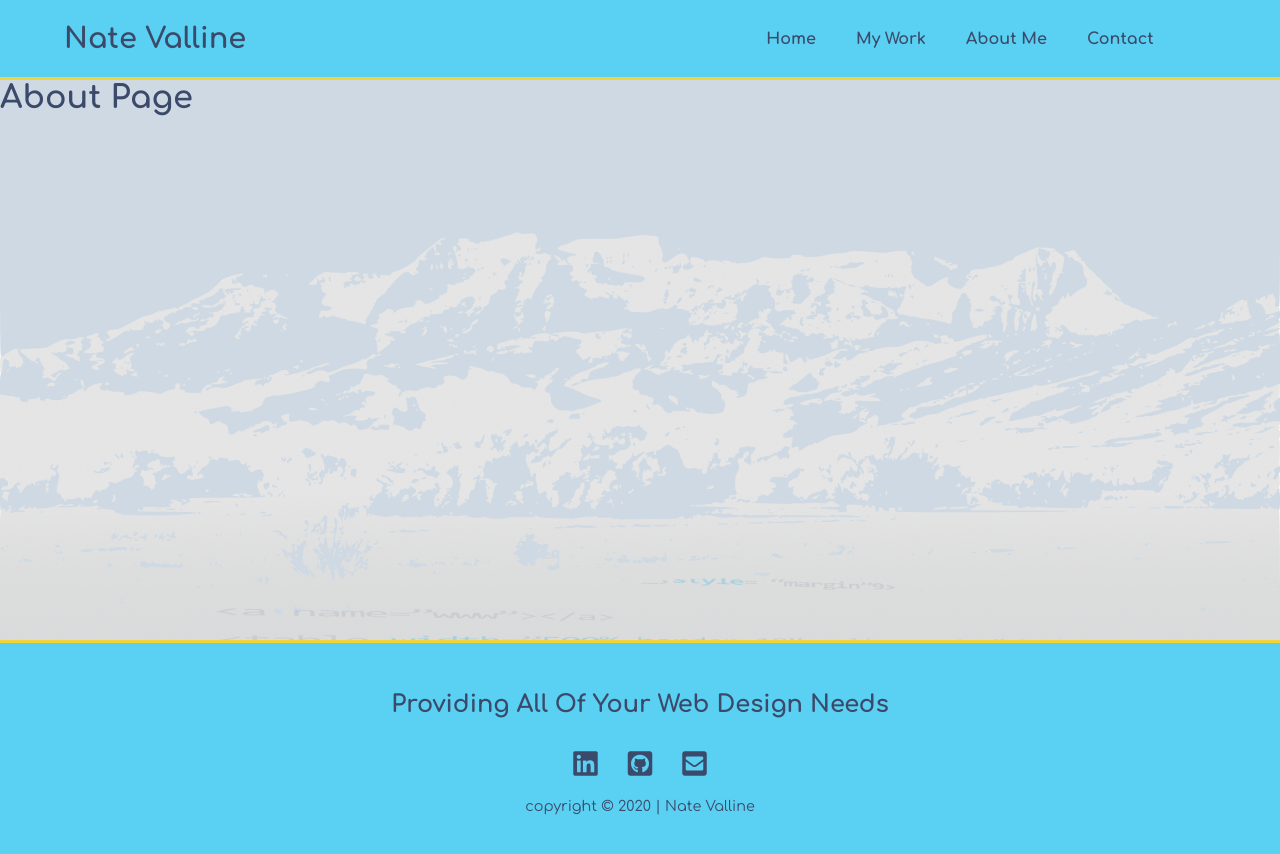
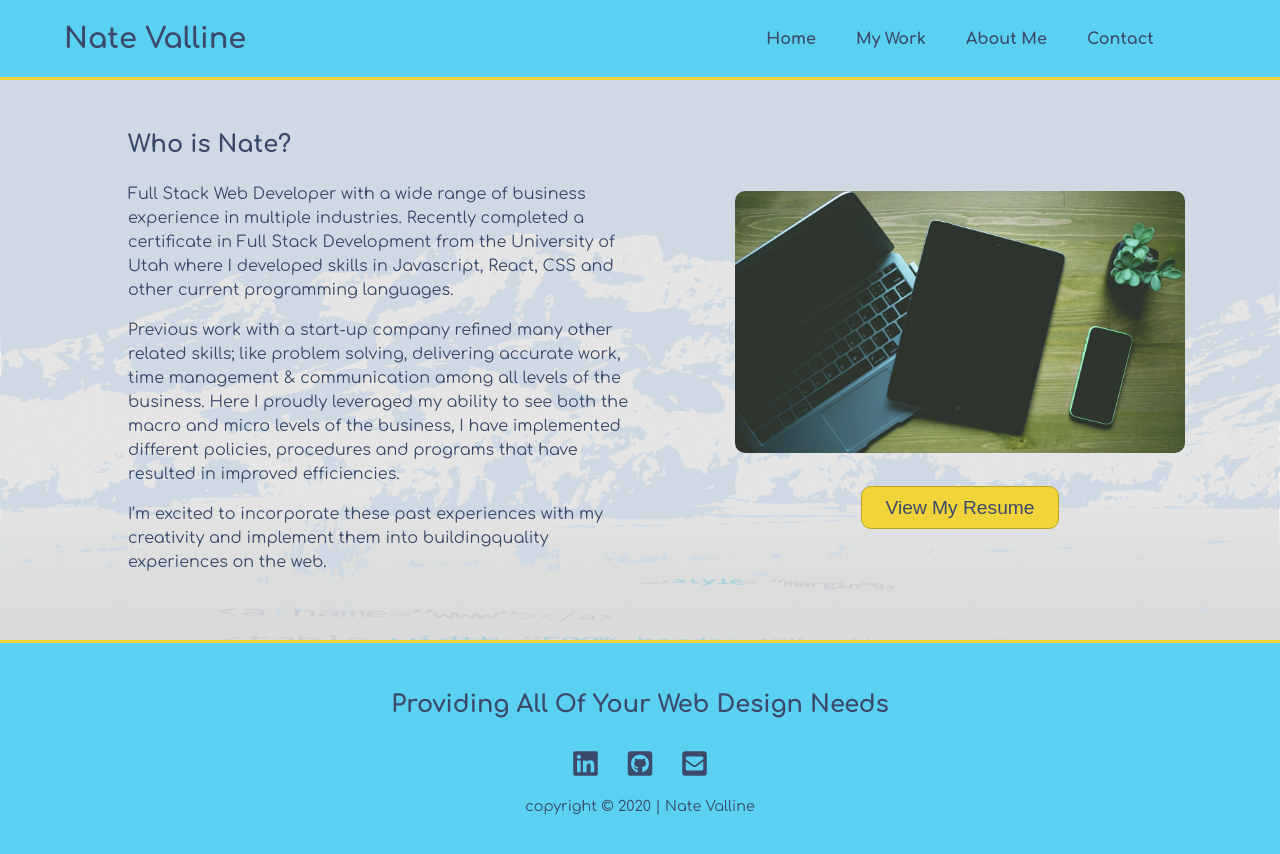
Before and after one commit to nvalline/portfolio-v3, a React (Create React App) app: page /about in a window 1280 px wide. Shown: the top 854 px of the page. Built offline with nearby package versions, Linux system fonts and the light colour scheme.

Commit message:
added about page & styles

```diff
--- /dev/null
+++ b/src/components/AboutBio.js
@@ -0,0 +1,15 @@
+import React from 'react';
+
+function AboutBio() {
+    return (
+        <div className="about-block">
+            <h2>Who is Nate?</h2>
+            <p>Full Stack Web Developer with a wide range of business experience in multiple industries. Recently completed a certificate in Full Stack Development from the University of Utah where I developed skills in Javascript, React, CSS and other current programming languages.</p>
+            <p>Previous work with a start-up company refined many other related skills; like problem solving, delivering accurate work, time management & communication among all levels of the business. Here I proudly leveraged my ability to see both the macro and micro levels of the business, I have
+            implemented different policies, procedures and programs that have resulted in improved efficiencies.</p>
+            <p>I’m excited to incorporate these past experiences with my creativity and implement them into buildingquality experiences on the web.</p>
+        </div>
+    )
+}
+
+export default AboutBio;
--- /dev/null
+++ b/src/components/AboutImage.js
@@ -0,0 +1,13 @@
+import React from 'react';
+
+import devices from '../img/devices1.jpg';
+
+function AboutImage() {
+    return (
+        <div className="img-block">
+            <img src={devices} alt="computer devices" className="img-home" />
+        </div>
+    )
+}
+
+export default AboutImage;
--- a/src/components/HomeImage.js
+++ b/src/components/HomeImage.js
@@ -7,7 +7,7 @@ import '../styles/home.css';
 function HomeImage() {
     return (
         <div className="img-block">
-            <img src={homeImage} alt="devices" className="img-home" />
+            <img src={homeImage} alt="profile graphic" className="img-home" />
         </div>
     )
 }
--- /dev/null
+++ b/src/components/Resume.js
@@ -0,0 +1,11 @@
+import React from 'react';
+
+function Resume() {
+    return (
+        <div>
+            <button className="button" type="button" onClick={() => (window.open('https://docs.google.com/document/d/1rVf1gmdIXvjpj-WJUHTYX13eEFSMjKUUWPtUT93X92s/edit?usp=sharing', '_blank'))}>View My Resume</button>
+        </div >
+    )
+}
+
+export default Resume;
--- a/src/pages/About.js
+++ b/src/pages/About.js
@@ -1,9 +1,21 @@
 import React from 'react';
+
+import AboutBio from '../components/AboutBio';
+import AboutImage from '../components/AboutImage';
+import Resume from '../components/Resume';
+
+import '../styles/about.css';
 
 function About() {
     return (
-        <main className="container">
-            <h1>About Page</h1>
+        <main className="container container-grid">
+            <div className="left-col">
+                <AboutBio />
+            </div>
+            <div className="right-col">
+                <AboutImage />
+                <Resume />
+            </div>
         </main>
     )
 }
--- /dev/null
+++ b/src/styles/about.css
@@ -0,0 +1,12 @@
+.about-block {
+    width: 80%;
+}
+
+.about-block h2 {
+    margin-bottom: 1em;
+}
+
+.about-block p {
+    line-height: 1.5;
+    margin-bottom: 1em;
+}
--- a/src/styles/home.css
+++ b/src/styles/home.css
@@ -1,19 +1,3 @@
-
-.container-grid {
-    display: grid;
-    grid-template-areas:
-        "left-col right-col";
-        grid-template-columns: 1fr 1fr;
-        grid-template-rows: 1fr;
-}
-
-.left-col {
-    grid-area: left-col;
-    display: flex;
-    justify-content: flex-end;
-    align-content: center;
-}
-
 .tag-block {
     display: flex;
     flex-direction: column;
@@ -28,14 +12,7 @@
     text-align: center;
 }
 
-/* Home Image Styles */
-.right-col {
-    grid-area: right-col;
-    display: flex;
-    justify-content: center;
-    align-items: center;
-}
-
+/* Home & About Image Styles */
 .img-block {
     max-width: 100%;
 }
--- a/src/styles/layout.css
+++ b/src/styles/layout.css
@@ -61,6 +61,29 @@ nav ul li a:hover {
     min-height: 70vh;
   }
 
+  .container-grid {
+    display: grid;
+    grid-template-areas:
+        "left-col right-col";
+        grid-template-columns: 1fr 1fr;
+        grid-template-rows: 1fr;
+}
+
+.left-col {
+    grid-area: left-col;
+    display: flex;
+    justify-content: flex-end;
+    align-items: center;
+}
+
+.right-col {
+    grid-area: right-col;
+    display: flex;
+    flex-direction: column;
+    justify-content: center;
+    align-items: center;
+}
+
   /* Footer Styles */
   footer {
       grid-area: footer;
```
